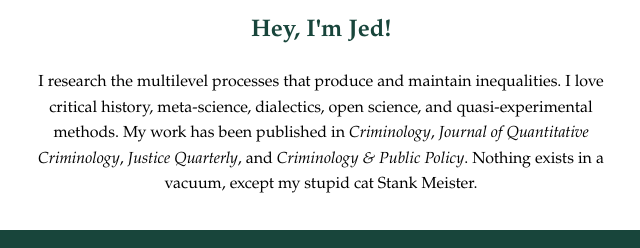
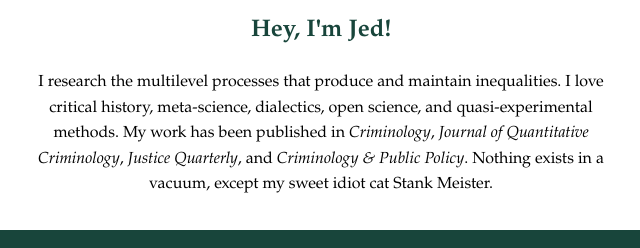
Before and after one commit to jedidiahknode/jedidiahknode.github.io, a plain HTML site: page index.html in a window 1280 px wide. Shown: the part 465-713 px from the top of the page, 319-959 px from the left. Drawn offline with Linux system fonts and the light colour scheme.

Commit message:
Update index.html

```diff
--- a/index.html
+++ b/index.html
@@ -25,7 +25,7 @@
     <p>PhD Candidate</p>
     <a href="https://cj.msu.edu/">School of Criminal Justice | Michigan State University</a>
     <h2>Hey, I'm Jed!</h2>
-    <p>I research the multilevel processes that produce and maintain inequalities. I love critical history, meta-science, dialectics, open science, and quasi-experimental methods. My work has been published in <i>Criminology</i>, <i>Journal of Quantitative Criminology</i>, <i>Justice Quarterly</i>, and <i>Criminology & Public Policy</i>. Nothing exists in a vacuum, except my stupid cat Stank Meister.</p>
+    <p>I research the multilevel processes that produce and maintain inequalities. I love critical history, meta-science, dialectics, open science, and quasi-experimental methods. My work has been published in <i>Criminology</i>, <i>Journal of Quantitative Criminology</i>, <i>Justice Quarterly</i>, and <i>Criminology & Public Policy</i>. Nothing exists in a vacuum, except my sweet idiot cat Stank Meister.</p>
   </main>
   </div>
 
```
